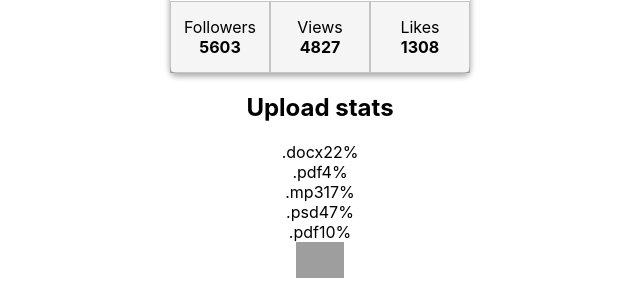
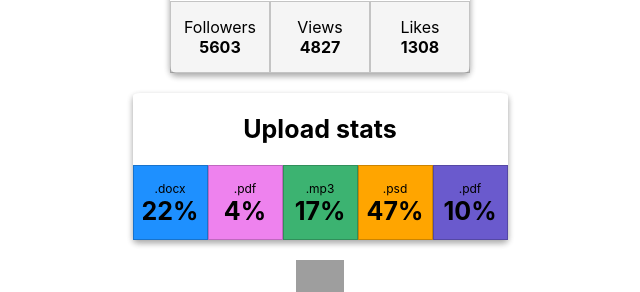
Before and after one commit to VitalinaKovbasiuk/goit-react-hw-01-components, a React (Create React App) app: page / in a window 1280 px wide. Shown: the part 302-594 px from the top of the page, without its empty margins (320-960 px from the left). Built offline with nearby package versions, Linux system fonts and the light colour scheme; grey boxes are pictures that could not be loaded.

Commit message:
task 2 emotion/styled

```diff
--- a/src/components/Statistics/Statistics.jsx
+++ b/src/components/Statistics/Statistics.jsx
@@ -1,20 +1,21 @@
 import React from "react";
 import PropTypes from "prop-types";
+import {StatisticsContainer, Title, List, Item, Label, Percentage} from './Statistics.styled'
 
 export default function Statistics({ title, stats }) {
   return (
-    <section className="statistics">
-      <h2 className="title">{title}</h2>
+    <StatisticsContainer>
+      <Title>{title}</Title>
 
-      <ul className="stat-list">
+      <List>
         {stats.map((stats) => (
-          <li className="item" key={stats.id}>
-            <span className="label">{stats.label}</span>
-            <span className="percentage">{stats.percentage}%</span>
-          </li>
+          <Item id={stats.id} key={stats.id}>
+            <Label>{stats.label}</Label>
+            <Percentage>{stats.percentage}%</Percentage>
+          </Item>
         ))}
-      </ul>
-    </section>
+      </List>
+    </StatisticsContainer>
   );
 }
 
--- a/src/components/Statistics/Statistics.styled.jsx
+++ b/src/components/Statistics/Statistics.styled.jsx
@@ -0,0 +1,62 @@
+import styled from '@emotion/styled';
+
+export const StatisticsContainer = styled.section`
+  display: inline-block;
+  margin: 20px;
+  border-radius: 2%;
+  box-shadow: rgba(0, 0, 0, 0.16) 0px 3px 6px, rgba(0, 0, 0, 0.23) 0px 3px 6px;
+`;
+
+export const Title = styled.h2`
+  font-weight: 700;
+  font-size: 25px;
+`;
+
+export const List = styled.ul`
+  display: flex;
+  background-color: rgba(0, 0, 0, 0.04);
+`;
+
+
+export const Label = styled.span`
+  font-size: 12px;
+  display: flex;
+  flex-direction: column;
+  align-items: center;
+  flex-basis: calc(100% / 5);
+`;
+
+export const Percentage = styled.span`
+font-size: 25px;
+font-weight: 700;`;
+
+const setBgColor = props => {
+    switch (props.id) {
+        case 'id-1':
+            return 'DodgerBlue';
+          case 'id-2':
+            return 'Violet';
+          case 'id-3':
+            return 'MediumSeaGreen';
+          case 'id-4':
+            return 'orange';
+          case 'id-5':
+            return 'SlateBlue';
+          default:
+            return 'white';
+    }
+  };
+
+export const Item = styled.li`
+  padding-top: 15px;
+  padding-bottom: 15px;
+  width: 75px;
+  height: 75px;
+  border: 1px solid rgb(0 0 0 / 20%);
+  background-color: ${setBgColor};
+
+  &:hover {
+    background-color: LightGray;
+    border: 1px solid rgb(60, 60, 60);
+  }
+  `;
```
